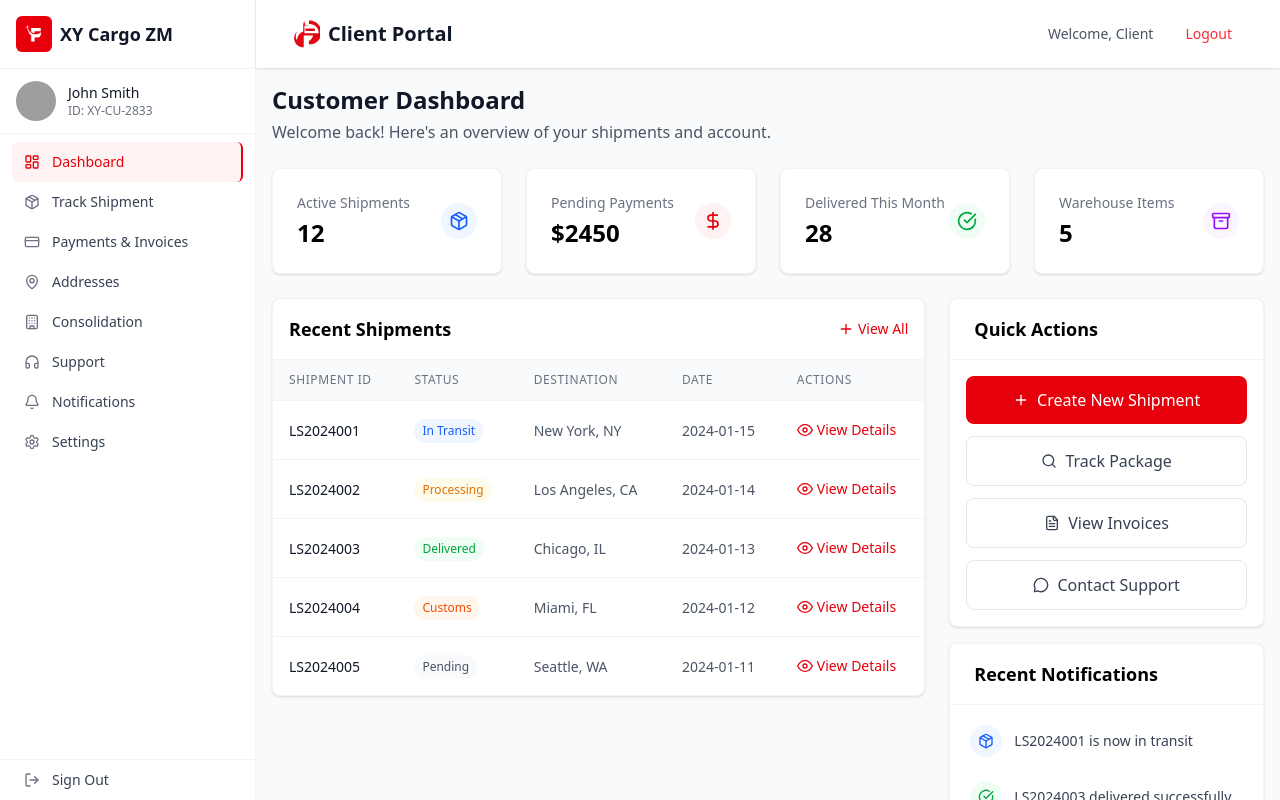
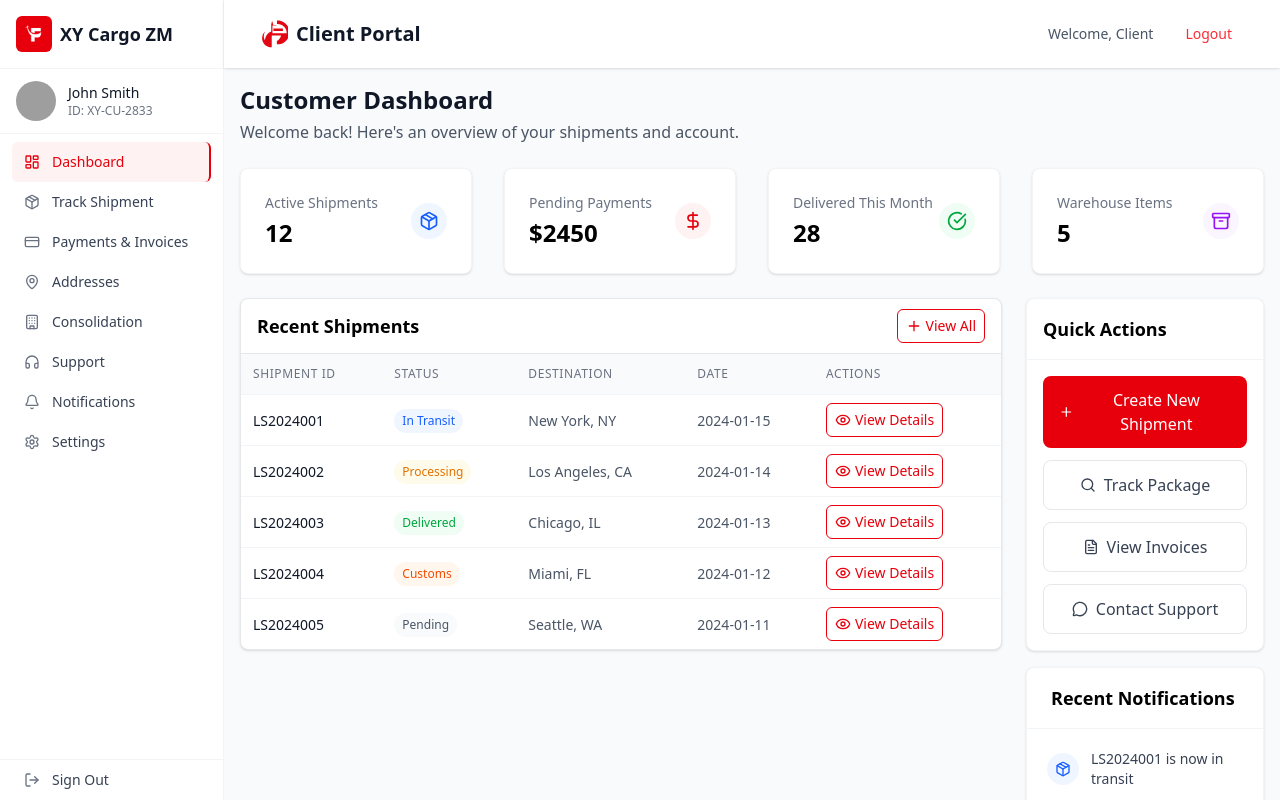
Before and after one commit to KwameGilbert/xy_cargo, a React (Vite) app: page /client/dashboard in a window 1280 px wide. Built offline with nearby package versions, Linux system fonts and the light colour scheme; grey boxes are pictures that could not be loaded.

Commit message:
feat: update layout and styling for QuickActions and ShipmentTable components; adjust grid gaps in Dashboard

```diff
--- a/src/components/client/dashboard/QuickActions.jsx
+++ b/src/components/client/dashboard/QuickActions.jsx
@@ -3,7 +3,7 @@ import { PlusIcon, Search, FileText, MessageCircle } from 'lucide-react';
 const QuickActions = () => {
   return (
     <div className="bg-white rounded-lg shadow-sm border border-gray-100">
-      <div className="px-6 py-4 border-b border-gray-100">
+      <div className="px-4 py-4 border-b border-gray-100">
         <h2 className="text-lg font-semibold">Quick Actions</h2>
       </div>
       <div className="p-4 flex flex-col space-y-3">
--- a/src/components/client/dashboard/ShipmentTable.jsx
+++ b/src/components/client/dashboard/ShipmentTable.jsx
@@ -1,3 +1,5 @@
+import { PlusIcon, Eye } from 'lucide-react';
+
 const statusColors = {
   blue: "text-blue-600 bg-blue-50",
   yellow: "text-amber-600 bg-amber-50",
@@ -8,14 +10,12 @@ const statusColors = {
 
 const ShipmentTable = ({ shipments }) => {
 return (
-    <div className="bg-white rounded-lg shadow-sm border border-gray-100">
-      <div className="px-4 py-4 border-b border-gray-100">
+    <div className="bg-white rounded-lg shadow-sm border border-gray-200">
+        <div className="px-4 py-2.5 border-b border-gray-200">
             <div className="flex justify-between items-center">
                 <h2 className="text-lg font-semibold">Recent Shipments</h2>
-          <button className="flex items-center text-red-600 text-sm font-medium hover:text-red-700">
-            <svg xmlns="http://www.w3.org/2000/svg" width="16" height="16" viewBox="0 0 24 24" fill="none" stroke="currentColor" strokeWidth="2" strokeLinecap="round" strokeLinejoin="round" className="mr-1">
-              <path d="M12 5v14M5 12h14"/>
-            </svg>
+                <button className="inline-flex items-center justify-center whitespace-nowrap rounded-md font-medium transition-colors focus:outline-none focus:ring-2 focus:ring-red-500 focus:ring-offset-2 disabled:opacity-50 disabled:cursor-not-allowed cursor-pointer border border-red-600 text-red-600 hover:bg-red-50 px-2 py-1.5 text-sm">
+                    <PlusIcon className="w-4 h-4 mr-1" />
                     View All
                 </button>
             </div>
@@ -24,19 +24,19 @@ const ShipmentTable = ({ shipments }) => {
             <table className="min-w-full divide-y divide-gray-100">
                 <thead>
                     <tr className="bg-gray-50">
-              <th className="px-4 py-3 text-left text-xs font-medium text-gray-500 uppercase tracking-wider">
+                        <th className="px-3 py-3 text-left text-xs font-medium text-gray-500 uppercase tracking-wider">
                             Shipment ID
                         </th>
-              <th className="px-4 py-3 text-left text-xs font-medium text-gray-500 uppercase tracking-wider">
+                        <th className="px-3 py-3 text-left text-xs font-medium text-gray-500 uppercase tracking-wider">
                             Status
                         </th>
-              <th className="px-4 py-3 text-left text-xs font-medium text-gray-500 uppercase tracking-wider">
+                        <th className="px-3 py-3 text-left text-xs font-medium text-gray-500 uppercase tracking-wider">
                             Destination
                         </th>
-              <th className="px-4 py-3 text-left text-xs font-medium text-gray-500 uppercase tracking-wider">
+                        <th className="px-3 py-3 text-left text-xs font-medium text-gray-500 uppercase tracking-wider">
                             Date
                         </th>
-              <th className="px-4 py-3 text-left text-xs font-medium text-gray-500 uppercase tracking-wider">
+                        <th className="px-3 py-3 text-left text-xs font-medium text-gray-500 uppercase tracking-wider">
                             Actions
                         </th>
                     </tr>
@@ -44,32 +44,29 @@ const ShipmentTable = ({ shipments }) => {
                 <tbody className="divide-y divide-gray-100">
                     {shipments.map((shipment) => (
                         <tr key={shipment.id} className="hover:bg-gray-50">
-                <td className="px-4 py-4">
+                            <td className="px-3 py-2">
                                 <span className="text-sm font-medium text-gray-900">
                                     {shipment.id}
                                 </span>
                             </td>
-                <td className="px-4 py-4">
+                            <td className="px-3 py-2">
                                 <span className={`inline-flex px-2 py-1 rounded-full text-xs font-medium ${statusColors[shipment.statusColor]}`}>
                                     {shipment.status}
                                 </span>
                             </td>
-                <td className="px-4 py-4">
+                            <td className="px-3 py-2">
                                 <span className="text-sm text-gray-600">
                                     {shipment.destination}
                                 </span>
                             </td>
-                <td className="px-4 py-4">
+                            <td className="px-3 py-2">
                                 <span className="text-sm text-gray-600">
                                     {shipment.date}
                                 </span>
                             </td>
-                <td className="px-4 py-4">
-                  <button className="flex items-center text-red-600 hover:text-red-700 text-sm font-medium">
-                    <svg xmlns="http://www.w3.org/2000/svg" width="16" height="16" viewBox="0 0 24 24" fill="none" stroke="currentColor" strokeWidth="2" strokeLinecap="round" strokeLinejoin="round" className="mr-1">
-                      <path d="M1 12s4-8 11-8 11 8 11 8-4 8-11 8-11-8-11-8z"></path>
-                      <circle cx="12" cy="12" r="3"></circle>
-                    </svg>
+                            <td className="px-3 py-2">
+                                <button className="inline-flex items-center justify-center whitespace-nowrap rounded-md font-medium transition-colors focus:outline-none focus:ring-2 focus:ring-red-500 focus:ring-offset-2 disabled:opacity-50 disabled:cursor-not-allowed cursor-pointer border border-red-600 text-red-600 hover:bg-red-50 px-2 py-1.5 text-sm">
+                                    <Eye className="w-4 h-4 mr-1" />
                                     View Details
                                 </button>
                             </td>
--- a/src/components/client/layout/Sidebar.jsx
+++ b/src/components/client/layout/Sidebar.jsx
@@ -59,7 +59,7 @@ const Sidebar = () => {
       <aside
         className={`${
           isMobileMenuOpen ? 'translate-x-0' : '-translate-x-full'
-        } lg:translate-x-0 fixed lg:relative inset-y-0 left-0 z-40 w-56 md:w-64 bg-white border-r border-gray-100 h-full flex flex-col transition-transform duration-300 ease-in-out`}
+        } lg:translate-x-0 fixed lg:relative inset-y-0 left-0 z-40 w-56 lg:w-56 md:w-64 bg-white border-r border-gray-100 h-full flex flex-col transition-transform duration-300 ease-in-out`}
       >
         {/* Logo Section */}
         <div className="border-b border-gray-100 flex-shrink-0">
--- a/src/pages/client/dashboard/Dashboard.jsx
+++ b/src/pages/client/dashboard/Dashboard.jsx
@@ -44,7 +44,7 @@ const Dashboard = () => {
           <p className="text-gray-600 mt-1">{dashboardData.welcomeMessage}</p>
         </div>
 
-        <div className="grid grid-cols-1 md:grid-cols-2 lg:grid-cols-4 gap-6 mb-6">
+        <div className="grid grid-cols-1 md:grid-cols-2 lg:grid-cols-4 gap-8 mb-6">
           {Object.entries(dashboardData.metrics).map(([key, metric]) => (
             <DashboardMetric
               key={key}
@@ -56,8 +56,8 @@ const Dashboard = () => {
           ))}
         </div>
 
-        <div className="grid grid-cols-1 lg:grid-cols-3 gap-6">
-          <div className="lg:col-span-2">
+        <div className="grid grid-cols-1 lg:grid-cols-4 gap-6">
+          <div className="lg:col-span-3">
             <ShipmentTable shipments={dashboardData.recentShipments} />
           </div>
           <div>
```
Lines whose indentation alone changed are shown as unchanged.
